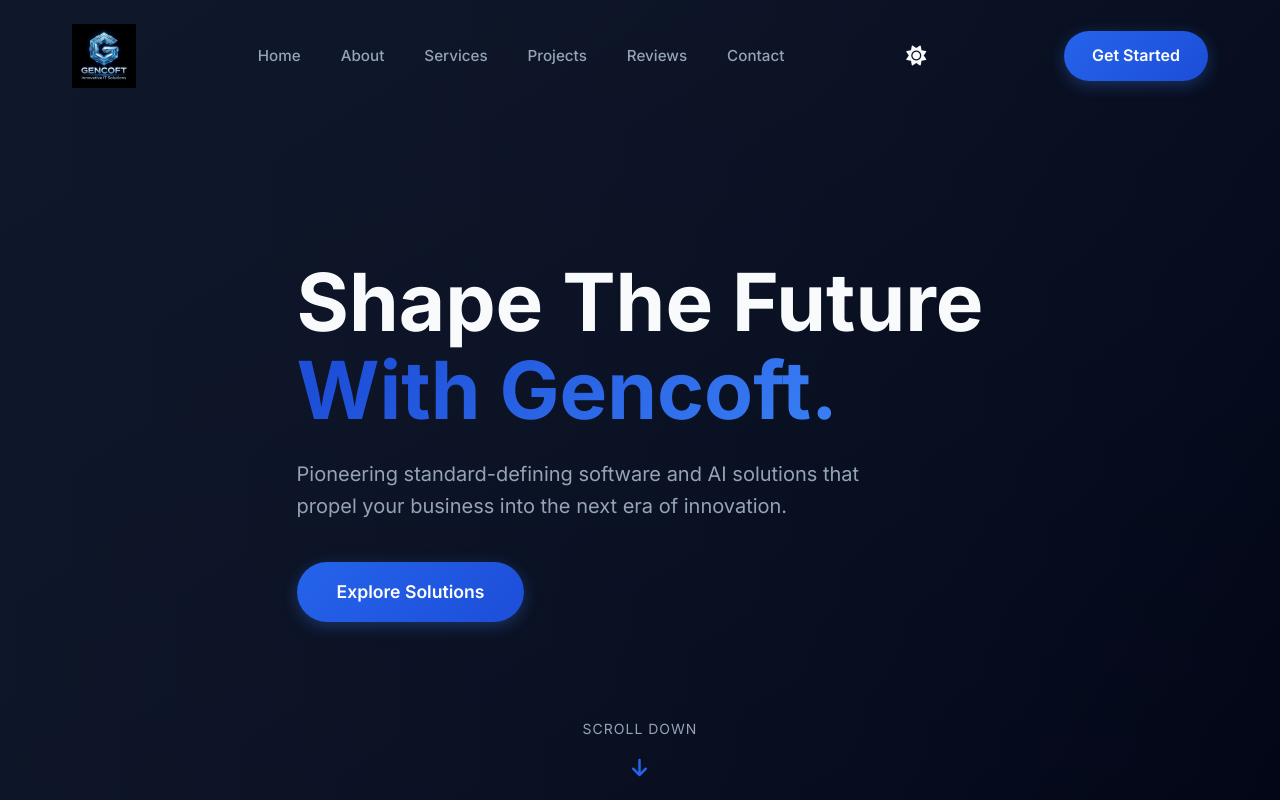
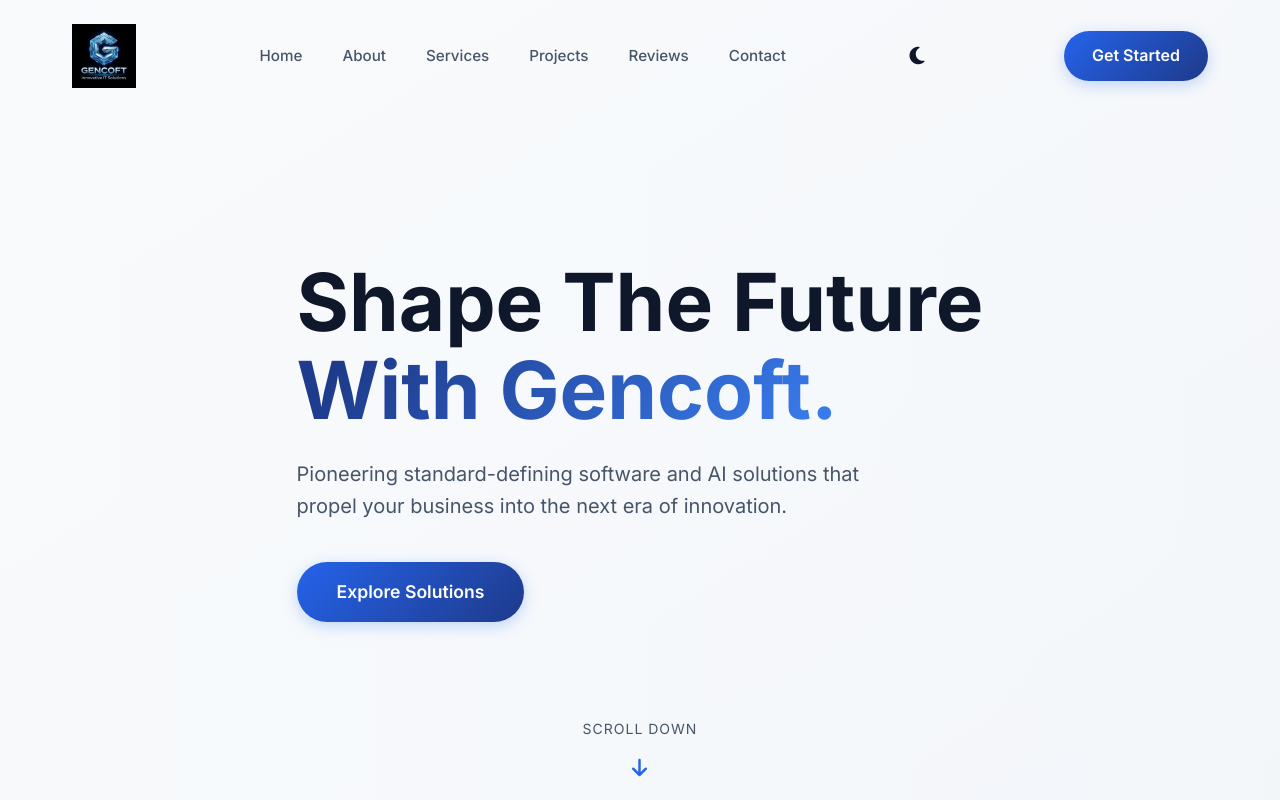
Before and after one commit to ragsree543-bit/gencoft-, a React (Vite) app: page / in a window 1280 px wide. Shown: the top 800 px of the page. Built offline with nearby package versions, Linux system fonts and the light colour scheme.

Commit message:
Change default theme to classic light mode and streamline CSS for standard simple look

```diff
--- a/src/App.jsx
+++ b/src/App.jsx
@@ -51,7 +51,7 @@
 function App() {
   const [isScrolled, setIsScrolled] = useState(false);
   const [isMobileMenuOpen, setIsMobileMenuOpen] = useState(false);
-  const [theme, setTheme] = useState(localStorage.getItem('theme') || 'dark');
+  const [theme, setTheme] = useState(localStorage.getItem('theme') || 'light');
 
   useEffect(() => {
     document.documentElement.setAttribute('data-theme', theme);
--- a/src/index.css
+++ b/src/index.css
@@ -31,18 +31,18 @@
     --bg-primary: #f8fafc;
     --bg-secondary: #f1f5f9;
     --text-primary: #0f172a;
-    --text-secondary: #64748b;
+    --text-secondary: #475569;
     --accent-1: #2563eb;
-    --accent-2: #7c3aed;
-    --accent-3: #db2777;
+    --accent-2: #1e3a8a;
+    --accent-3: #3b82f6;
 
-    --glass-bg: rgba(255, 255, 255, 0.7);
-    --glass-border: rgba(0, 0, 0, 0.1);
-    --glass-shadow: 0 8px 32px 0 rgba(0, 0, 0, 0.05);
+    --glass-bg: rgba(255, 255, 255, 0.85);
+    --glass-border: rgba(0, 0, 0, 0.05);
+    --glass-shadow: 0 4px 6px -1px rgba(0, 0, 0, 0.05);
 
     --hover-white: #0f172a;
-    --header-bg: rgba(248, 250, 252, 0.9);
-    --hero-overlay: linear-gradient(to right, rgba(5,5,5,0.55) 0%, rgba(5,5,5,0.15) 100%);
+    --header-bg: rgba(248, 250, 252, 0.95);
+    --hero-overlay: linear-gradient(to right, rgba(248, 250, 252, 0.8) 0%, rgba(248, 250, 252, 0.2) 100%);
 }
 
 /* ==========================================================================
@@ -434,7 +434,7 @@
     left: 0;
     width: 100%;
     height: 100%;
-    background: linear-gradient(to bottom right, var(--bg-primary), #020617);
+    background: linear-gradient(to bottom right, var(--bg-primary), var(--bg-secondary));
     z-index: -2;
 }
 
```
